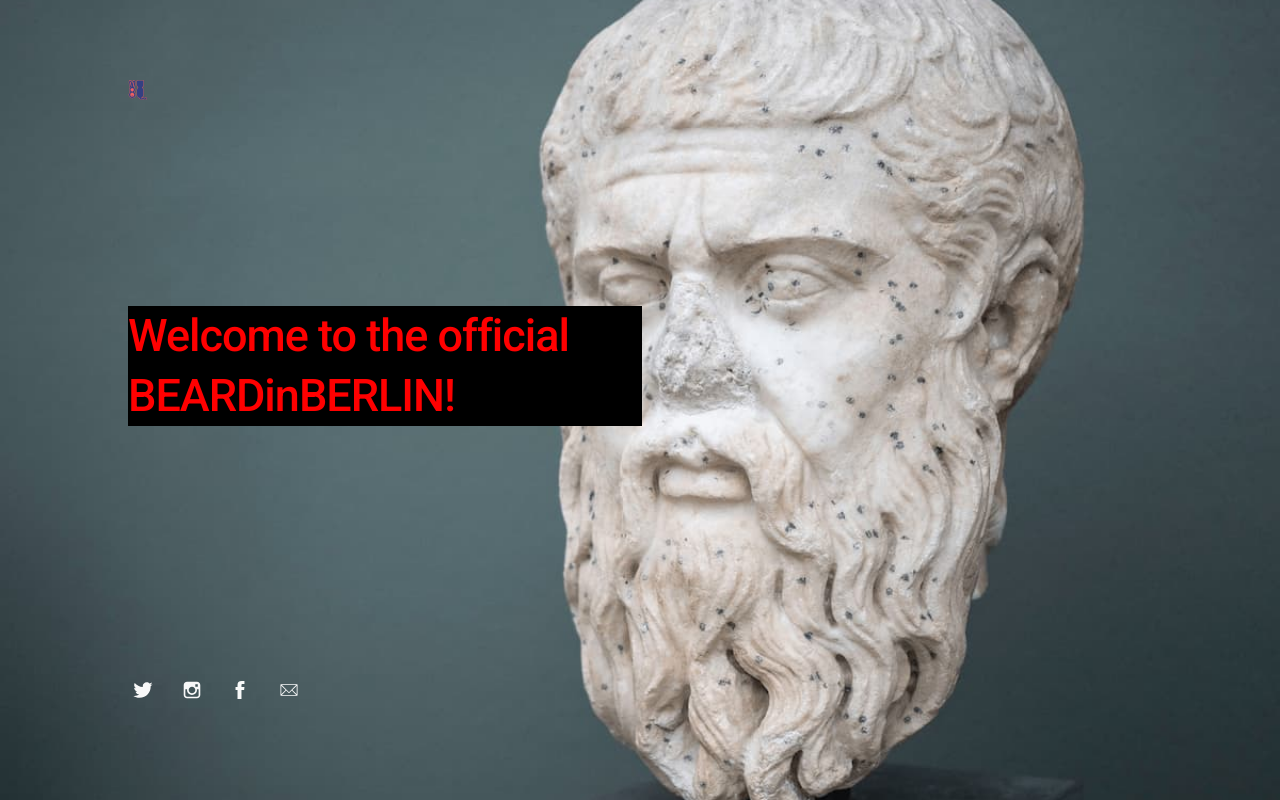
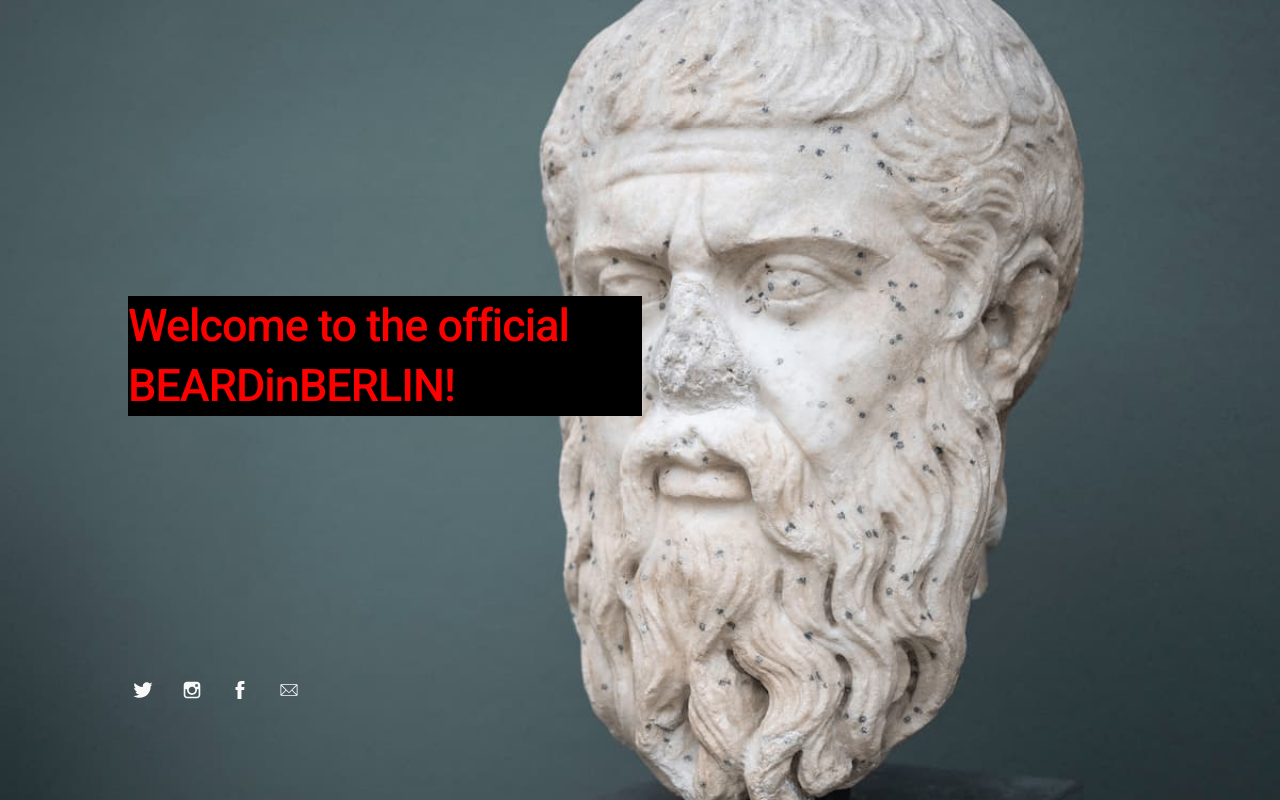
Before and after one commit to loveyourmama/loveyourmama.github.io, a plain HTML site: page index.html in a window 1280 px wide. Drawn offline with Linux system fonts and the light colour scheme.

Commit message:
logo weg

```diff
--- a/index.html
+++ b/index.html
@@ -41,7 +41,7 @@
 
 		<div class="logo">
 
-			<img src="images/logo.svg" alt="Logo" width=20 height=80/>
+
 
 		</div>
 
```
